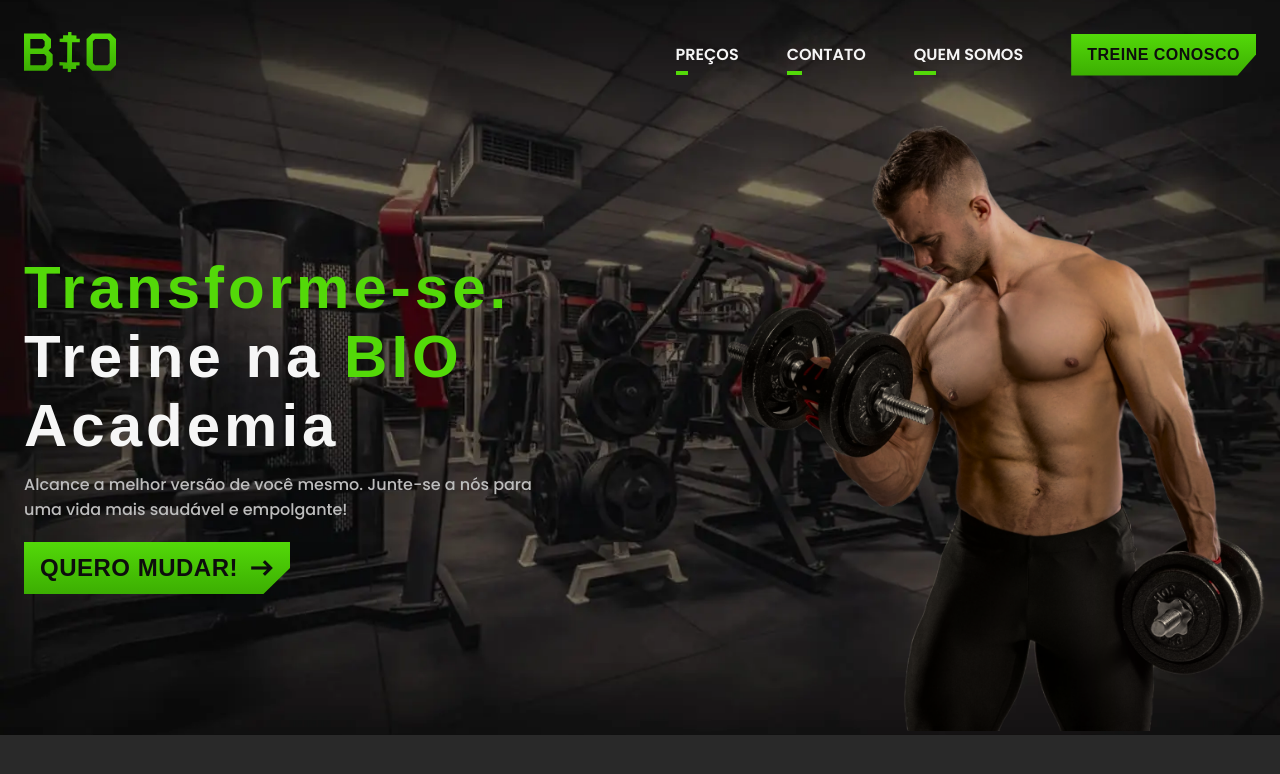
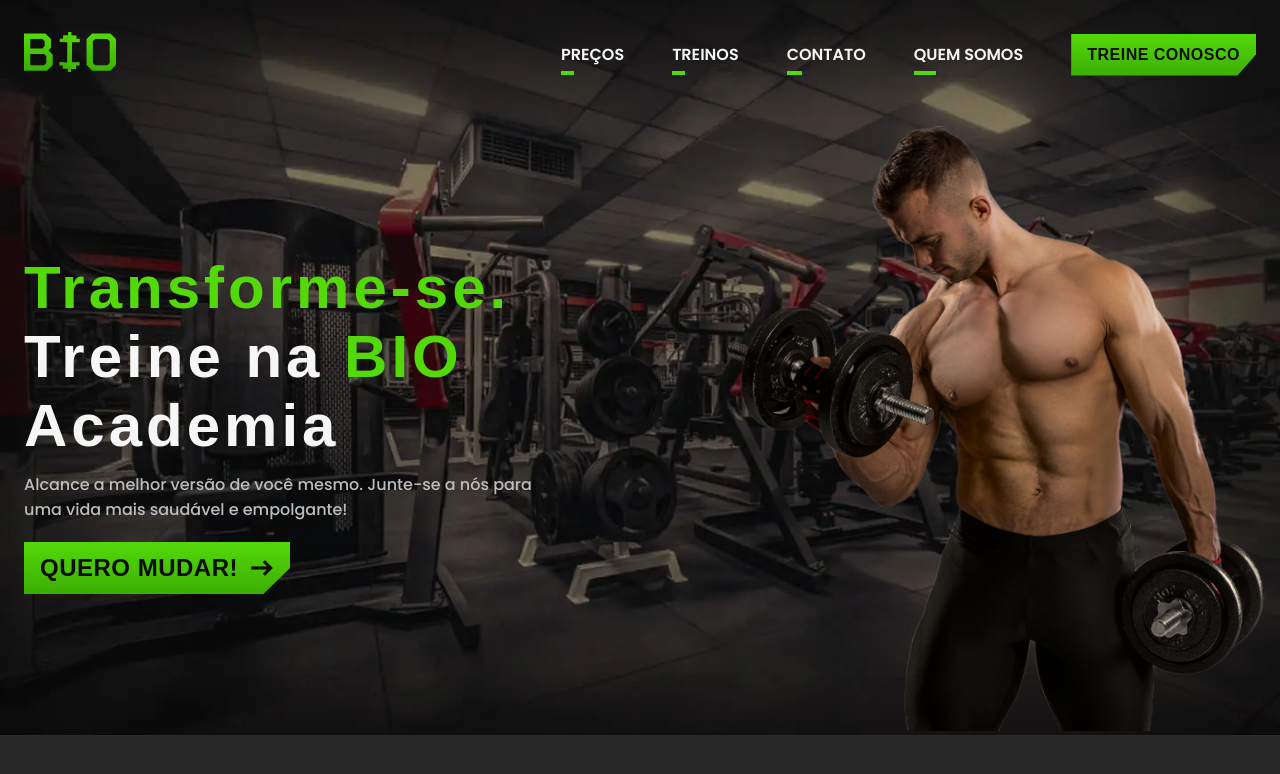
Before and after one commit to MarcosCoelhoo/BIO-academia, a React (Vite) app: page / in a window 1280 px wide. Shown: the top 774 px of the page. Built offline with nearby package versions, Linux system fonts and the light colour scheme; the HTML template or start-up script is replaced by a standard one; a web font is replaced by a local one.

Commit message:
chore: set inner links

```diff
--- a/src/App.css
+++ b/src/App.css
@@ -43,6 +43,11 @@
   margin: 0;
   padding: 0;
   box-sizing: border-box;
+}
+
+html {
+  scroll-behavior: smooth;
+  scroll-padding-top: 7rem;
 }
 
 body {
--- a/src/components/about/About.jsx
+++ b/src/components/about/About.jsx
@@ -5,7 +5,7 @@ import { ReactComponent as IconWeight } from '../../assets/icons/gym-weight.svg'
 
 const About = () => {
   return (
-    <section className={styles.container}>
+    <section className={styles.container} id="about">
       <div className={styles.image}>
         <img src={imgFounder} alt="Imagem fundador BIO" loading="lazy" />
       </div>
--- a/src/components/footer/Footer.jsx
+++ b/src/components/footer/Footer.jsx
@@ -32,7 +32,7 @@ const Footer = () => {
           </ul>
         </div>
 
-        <div className={styles.navBox}>
+        <div className={styles.navBox} id="contact">
           <h2 className={styles.title}>Fale com a gente</h2>
 
           <ul className={styles.links}>
--- a/src/components/header/Header.jsx
+++ b/src/components/header/Header.jsx
@@ -6,6 +6,13 @@ const Header = () => {
   const [isMenuOpen, setIsMenuOpen] = React.useState(false);
   const [isScroll, setIsScroll] = React.useState(false);
   const headerRef = React.useRef(null);
+
+  const handleInnerLink = () => {
+    if (isMenuOpen) {
+      setIsMenuOpen(false);
+      document.body.style.overflowY = 'auto';
+    }
+  };
 
   const toggleMenuMobile = () => {
     setIsMenuOpen(!isMenuOpen);
@@ -50,13 +57,16 @@ const Header = () => {
             <p>Fechar</p>
             <span className="material-symbols-outlined">close</span>
           </div>
-          <a href="#" className={styles.link}>
+          <a href="#pricing" className={styles.link} onClick={handleInnerLink}>
             Preços
           </a>
-          <a href="#" className={styles.link}>
+          <a href="#workouts" className={styles.link} onClick={handleInnerLink}>
+            Treinos
+          </a>
+          <a href="#contact" className={styles.link} onClick={handleInnerLink}>
             Contato
           </a>
-          <a href="#" className={styles.link}>
+          <a href="#about" className={styles.link} onClick={handleInnerLink}>
             Quem somos
           </a>
           <a href="#" className={styles.highlight}>
--- a/src/components/header/Header.module.css
+++ b/src/components/header/Header.module.css
@@ -20,6 +20,7 @@
   border-bottom: 2px solid var(--principal-800);
   background: rgba(10, 10, 10, .9);
   backdrop-filter: blur(5px);
+  padding: 1rem 1.5rem;
 }
 
 .logo {
@@ -116,7 +117,6 @@
 
 
     background: rgba(10, 10, 10, .5);
-    /* backdrop-filter: brightness(20%); */
   }
 
   .linksContainer.open {
@@ -125,7 +125,6 @@
   }
 
   .links {
-    /* display: none; */
     opacity: 0;
     position: absolute;
     z-index: 999;
@@ -143,8 +142,7 @@
     height: 100vh;
     height: 100svh;
     transition: all .5s ;
-    /* animation: showMenu 1s ;
-    animation-delay: .5s; */
+
   }
 
   .links.open {
--- a/src/components/pricing/Pricing.jsx
+++ b/src/components/pricing/Pricing.jsx
@@ -28,7 +28,7 @@ const BENEFITS = {
 
 const Pricing = () => {
   return (
-    <section className={styles.container}>
+    <section className={styles.container} id="pricing">
       <div className="headerSection left">
         <h1 className="titleSection left">
           <IconWeight /> Planos BIO
--- a/src/components/workouts/Workouts.jsx
+++ b/src/components/workouts/Workouts.jsx
@@ -7,7 +7,7 @@ import imgCrossfit from '../../assets/images/crossfit.webp';
 
 const Workouts = () => {
   return (
-    <section className={styles.container}>
+    <section className={styles.container} id="workouts">
       <div className="headerSection left">
         <h1 className="titleSection left">
           <IconWeight /> Bio Treinos
```
